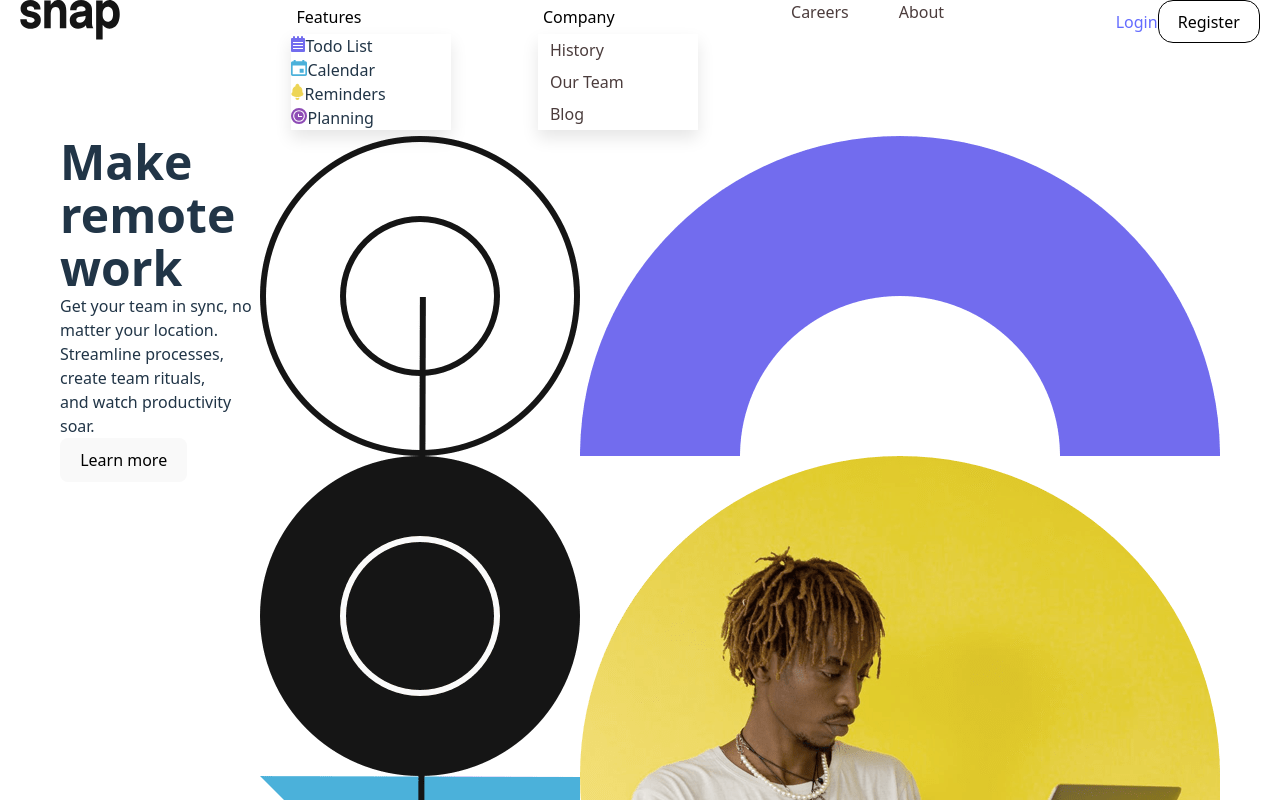
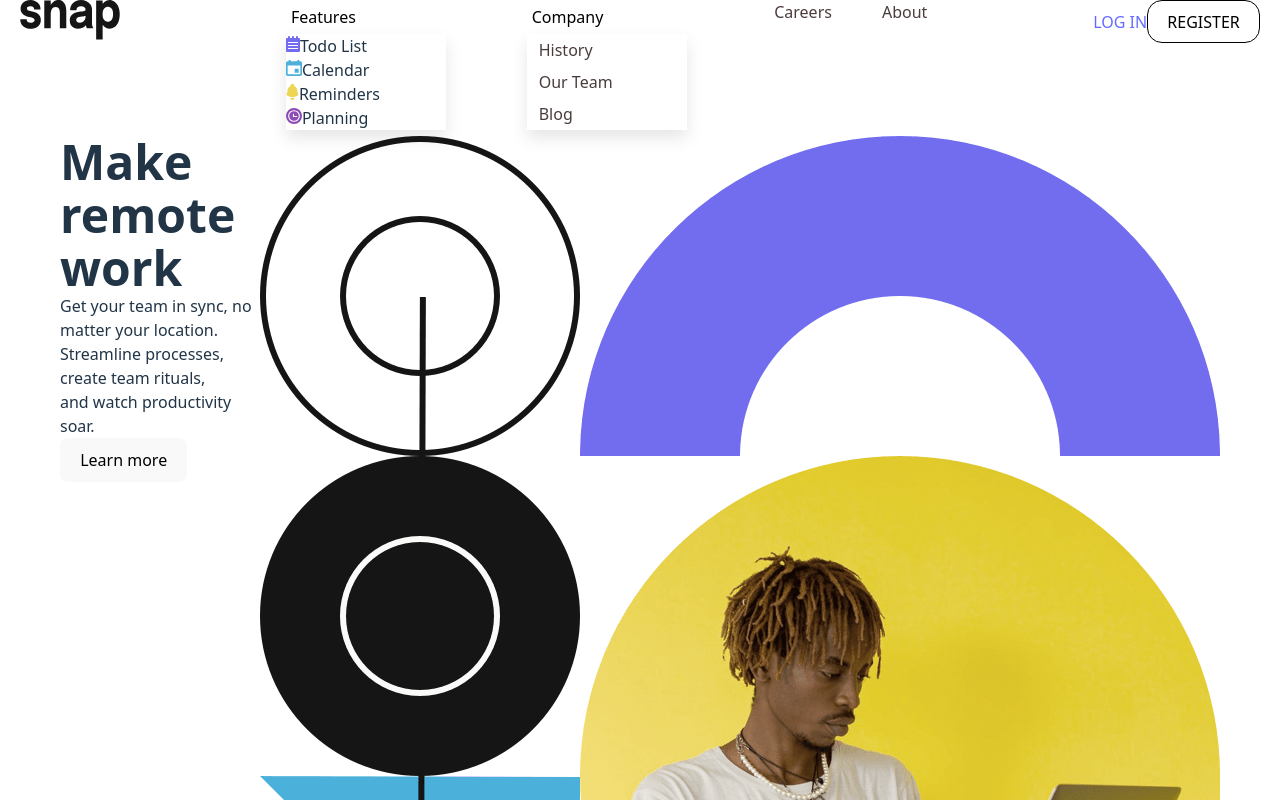
Before and after one commit to Ndima-karabo17/UI-Challenge-React, a React (Vite) app: page / in a window 1280 px wide. Shown: the top 800 px of the page. Built offline with nearby package versions, Linux system fonts and the light colour scheme.

Commit message:
Update ReactM.tsx
I have change Login and Register to be written as uppercase I think it looks good when they are in uppercase

```diff
--- a/src/ReactM.tsx
+++ b/src/ReactM.tsx
@@ -59,8 +59,8 @@
 
         <div className="register-div">
           <nav className="second-nav">
-            <Link to="/login">Login</Link>
-            <button className="registering">Register</button>
+            <Link to="/login">LOG IN</Link>
+            <button className="registering">REGISTER</button>
           </nav>
         </div>
       </header>
```
